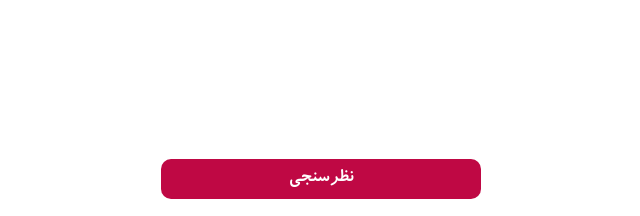
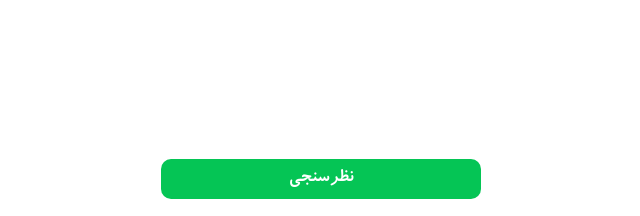
Before and after one commit to mirhendi/radio-yas-website, a website with bundled scripts: page index.html in a window 1280 px wide. Shown: the top 216 px of the page, without its empty margins (329-969 px from the left). Built offline with nearby package versions, Linux system fonts and the light colour scheme.

Commit message:
button back color

```diff
--- a/style.css
+++ b/style.css
@@ -107,7 +107,7 @@ body {
 
 /* beautiful button that takes attention */
 .poll-button {
-  background-color: #BF0844;
+  background-color: #05c555;
   color: white;
   border: none;
   border-radius: 10px;
```
